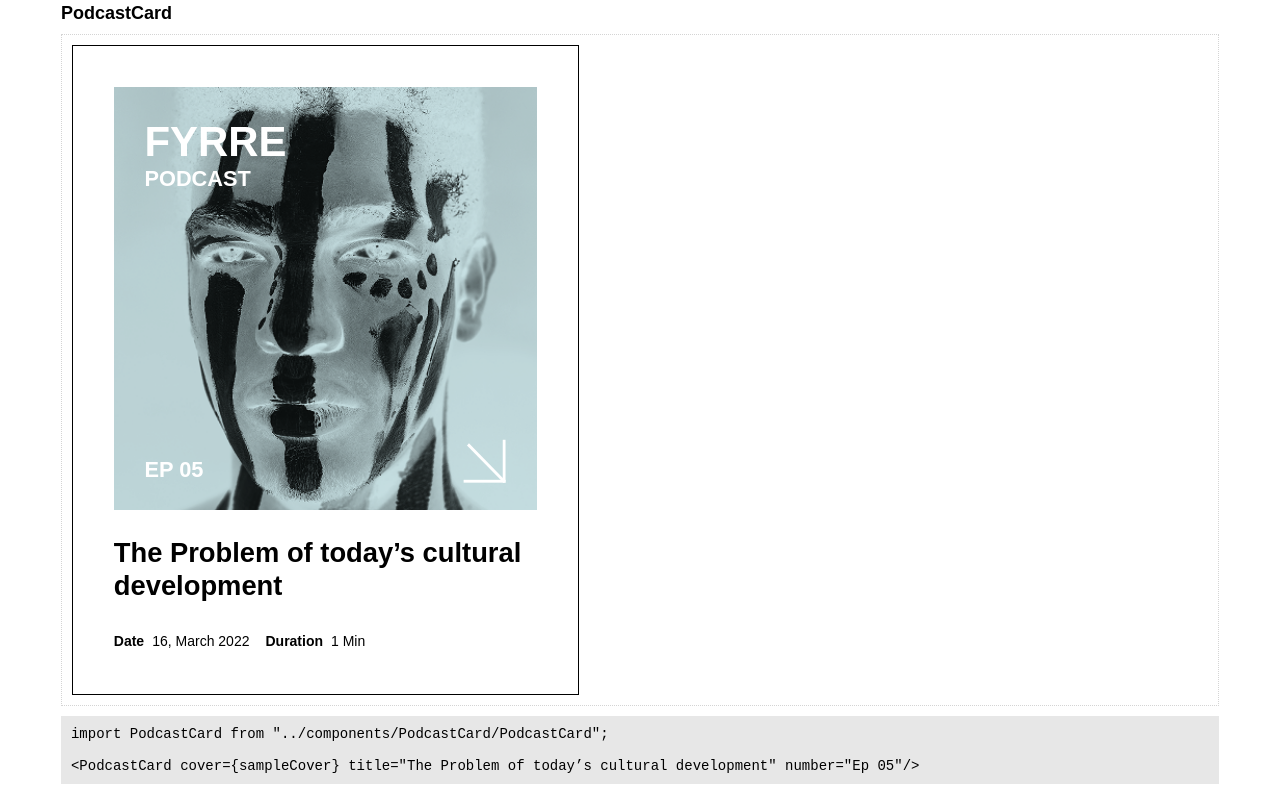
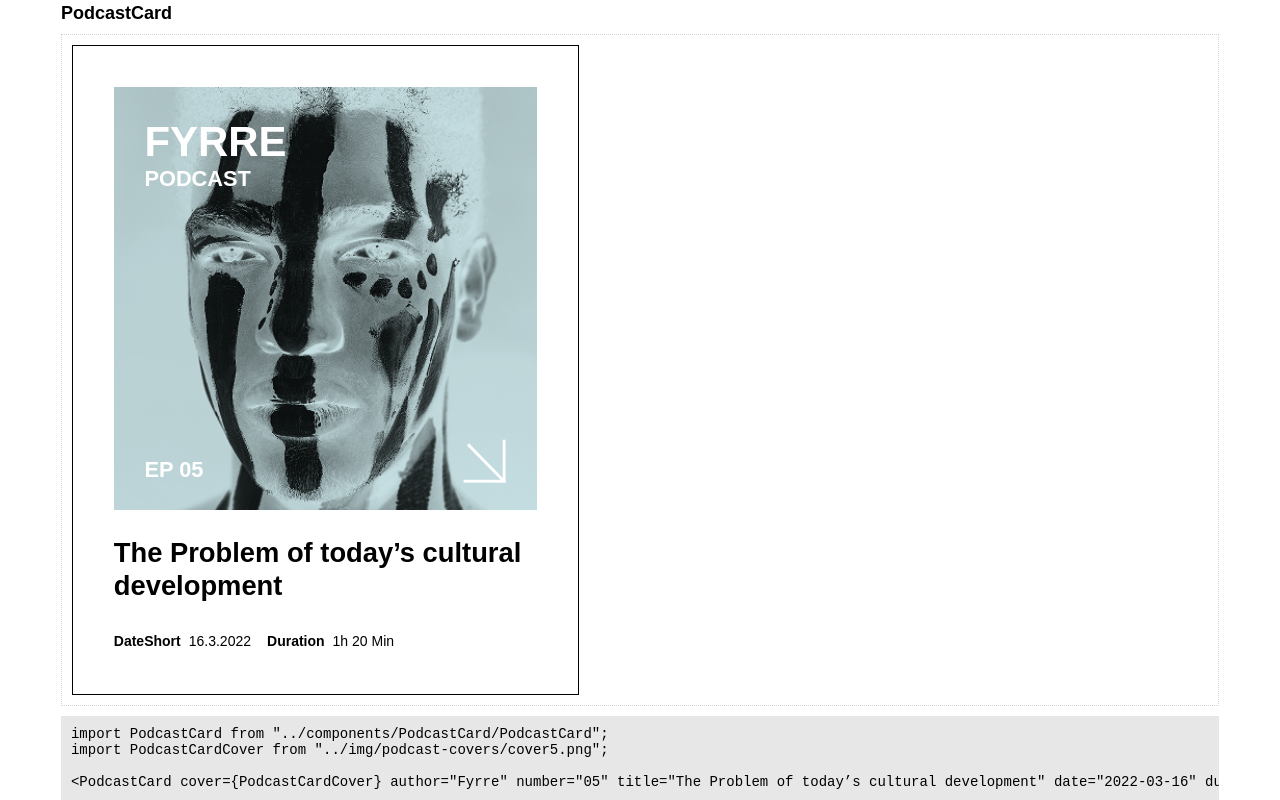
Before and after one commit to nobleworkshop/artlife-magazine, a React (Vite) app: page /uikit-sections in a window 1280 px wide. Shown: the part 2569-3369 px from the top of the page. Built offline with nearby package versions, Linux system fonts and the light colour scheme; a web font is replaced by a local one.

Commit message:
Доработал компонент DetailsItem
В соответствии с разными форматами отображения месяца. + отображение часов во времени: часы + минуты.

```diff
--- a/src/components/DetailsItem/DetailsItem.jsx
+++ b/src/components/DetailsItem/DetailsItem.jsx
@@ -3,7 +3,13 @@ import styles from './detailsItem.module.css';
 const DetailsItem = ({ title, value }) => {
 	const renderValue = () => {
 		if (title === "Duration") {
-			return `${value} Min`;
+			if (value < 60) {
+				return `${value} Min`;
+			} else {
+				let hours = (value / 60).toFixed(0); // 1
+				let minutes = value % 60;
+				return `${hours}h ${minutes} Min`;
+			}
 		}
 
 		if (title === "Date") {
@@ -12,6 +18,14 @@ const DetailsItem = ({ title, value }) => {
 			const month = date.toLocaleString("en-US", { month: "long" });
 			const year = date.getFullYear();
 			return `${day}, ${month} ${year}`;
+		}
+
+		if (title === "DateShort") {
+			const date = new Date(value);
+			const day = date.getDate();
+			const month = date.getMonth() + 1;
+			const year = date.getFullYear();
+			return `${day}.${month}.${year}`;
 		}
 		return value;
 	};
--- a/src/components/PodcastCard/PodcastCard.jsx
+++ b/src/components/PodcastCard/PodcastCard.jsx
@@ -2,27 +2,26 @@ import styles from './podcastCard.module.css';
 import arrowIcon from '../../img/arrow.svg';
 import DetailsItem from '../DetailsItem/DetailsItem';
 
-const PodcastCard = ({ cover, title, number }) => {
+const PodcastCard = ({ cover, author, number, title, date, duration }) => {
 	return (
 		<div className={styles.card}>
 			<div className={styles.coverWrapper}>
 				<img src={cover} alt={title} className={styles.cover} />
 				<div className={styles.cover__overlayTopLeft}>
-					<span className={styles.heading}>Fyrre</span>
+					<span className={styles.heading}>{author}</span>
 					<br />
 					<span className={styles.subHeading}>Podcast</span>
 				</div>
 				<div className={styles.cover__footer}>
-					<div className={styles.number}>{number}</div>
+					<div className={styles.number}>Ep {number}</div>
 					<img src={arrowIcon} alt="arrow" className={styles.arrow} />
 				</div>
 			</div>
 			<h3 className={styles.title}>{title}</h3>
 			<div className={styles.podcast__details}>
-				<DetailsItem title="Date" value="2022-03-16"/>
-				<DetailsItem title="Duration" value="1"/>
+				<DetailsItem title="DateShort" value={date} />
+				<DetailsItem title="Duration" value={duration} />
 			</div>
-
 		</div>
 	);
 };
--- a/src/uikit-components/uikit-PodcastCard.jsx
+++ b/src/uikit-components/uikit-PodcastCard.jsx
@@ -1,6 +1,6 @@
+import styles from "./uikit.module.css";
 import PodcastCard from "../components/PodcastCard/PodcastCard";
-import styles from "./uikit.module.css";
-import sampleCover from "../img/podcast-covers/cover5.png";
+import PodcastCardCover from "../img/podcast-covers/cover5.png";
 
 const UiKitPodcastCard = () => {
 	return (
@@ -9,19 +9,25 @@ const UiKitPodcastCard = () => {
 
 			<div className={styles.component__preview}>
 				<PodcastCard
-					cover={sampleCover}
+					cover={PodcastCardCover}
+					author="Fyrre"
+					number="05"
 					title="The Problem of today’s cultural development"
-					number="Ep 05"
+					date="2022-03-16"
+					duration="80"
 				/>
 			</div>
 
 			<div className={styles.component__code}>
 				<pre>
 					<code>
-							{`import PodcastCard from "../components/PodcastCard/PodcastCard"`};
-							<br />
-							<br />
-							{`<PodcastCard cover={sampleCover} title="The Problem of today’s cultural development" number="Ep 05"/>`}
+						{`import PodcastCard from "../components/PodcastCard/PodcastCard"`}
+						;<br />
+						{`import PodcastCardCover from "../img/podcast-covers/cover5.png"`}
+						;
+						<br />
+						<br />
+						{`<PodcastCard cover={PodcastCardCover} author="Fyrre" number="05" title="The Problem of today’s cultural development" date="2022-03-16" duration="80"/>`}
 					</code>
 				</pre>
 			</div>
```
